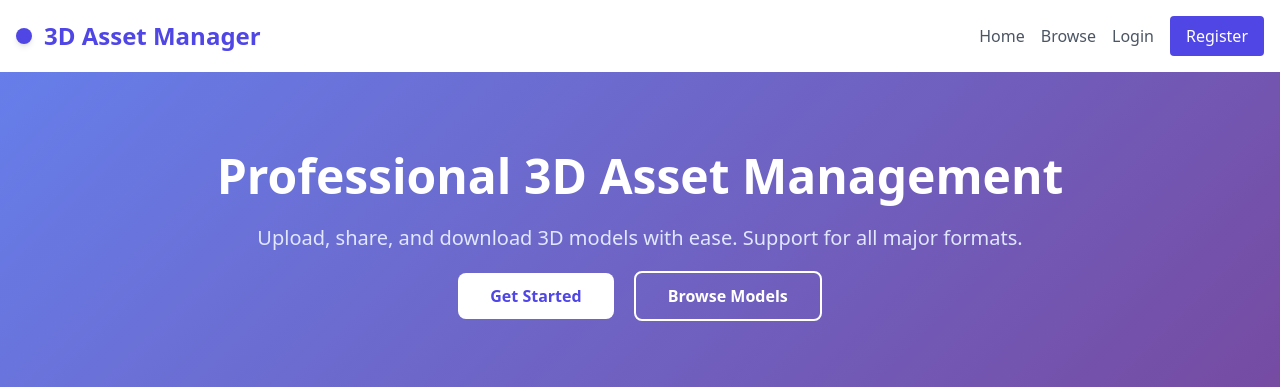
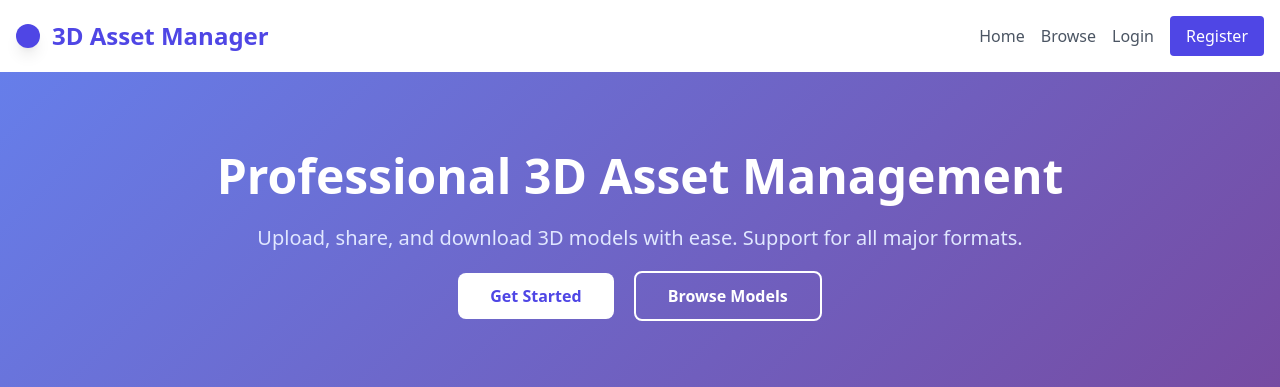
Before and after one commit to Deep-Dey1/3d-asset-manager-vercel-migration, a Flask app: page / in a window 1280 px wide. Shown: the top 387 px of the page. Run offline with Flask 3, Linux system fonts and the light colour scheme; parts of the project's set-up code (start-up, migrations or seed data) failed here and were passed over; some libraries are stand-ins or nearby versions.

Commit message:
Refine header logo design to match dashboard style with rounded corners and better proportions

```diff
--- a/app/templates/base.html
+++ b/app/templates/base.html
@@ -20,8 +20,8 @@
             <div class="flex justify-between items-center py-4">
                 <div class="flex items-center space-x-4">
                     <a href="{{ url_for('main.index') }}" class="flex items-center space-x-3">
-                        <div class="bg-indigo-600 text-white p-2 rounded-lg shadow-md">
-                            <i class="fas fa-cube text-xl"></i>
+                        <div class="bg-indigo-600 text-white p-3 rounded-xl shadow-lg">
+                            <i class="fas fa-cube text-lg"></i>
                         </div>
                         <span class="text-2xl font-bold text-indigo-600">3D Asset Manager</span>
                     </a>
--- a/app/templates/base_3d.html
+++ b/app/templates/base_3d.html
@@ -211,8 +211,8 @@
             <div class="flex justify-between items-center py-4">
                 <div class="flex items-center space-x-4">
                     <a href="{{ url_for('main.index') }}" class="flex items-center space-x-3">
-                        <div class="bg-indigo-600 text-white p-2 rounded-lg shadow-md">
-                            <i class="fas fa-cube text-xl"></i>
+                        <div class="bg-indigo-600 text-white p-3 rounded-xl shadow-lg">
+                            <i class="fas fa-cube text-lg"></i>
                         </div>
                         <span class="text-2xl font-bold text-indigo-600">3D Asset Manager</span>
                     </a>
```
